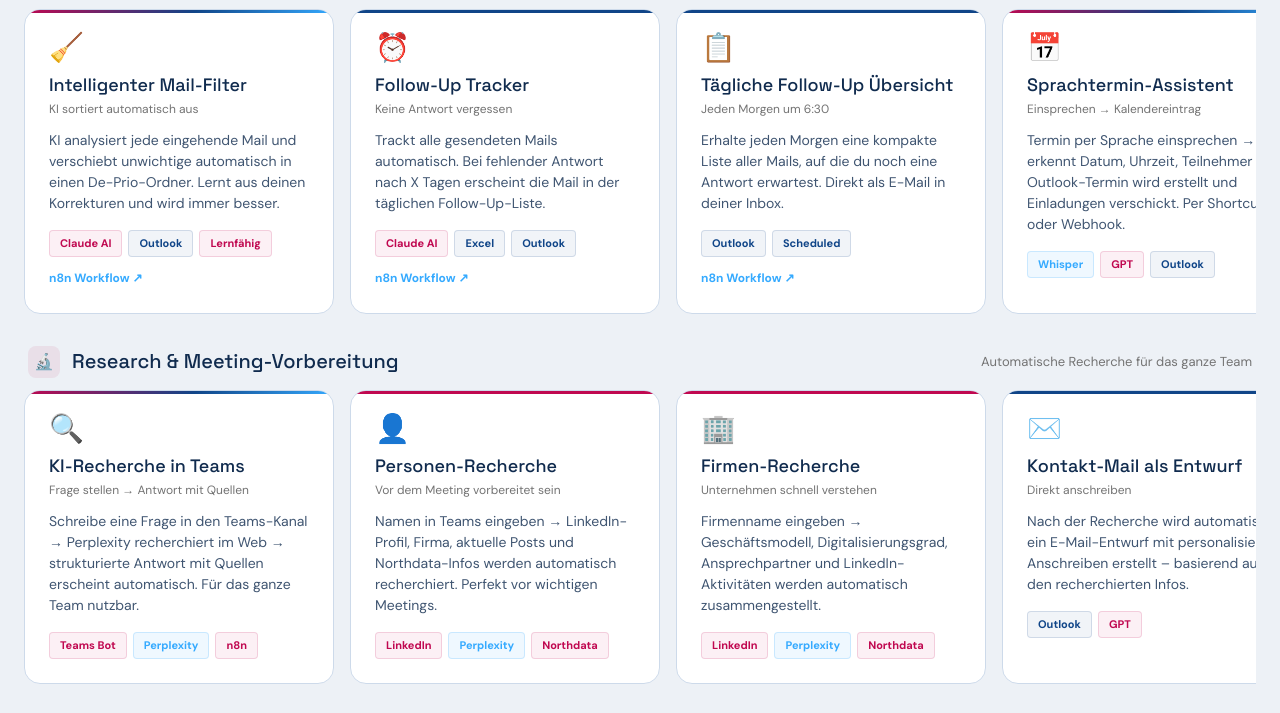
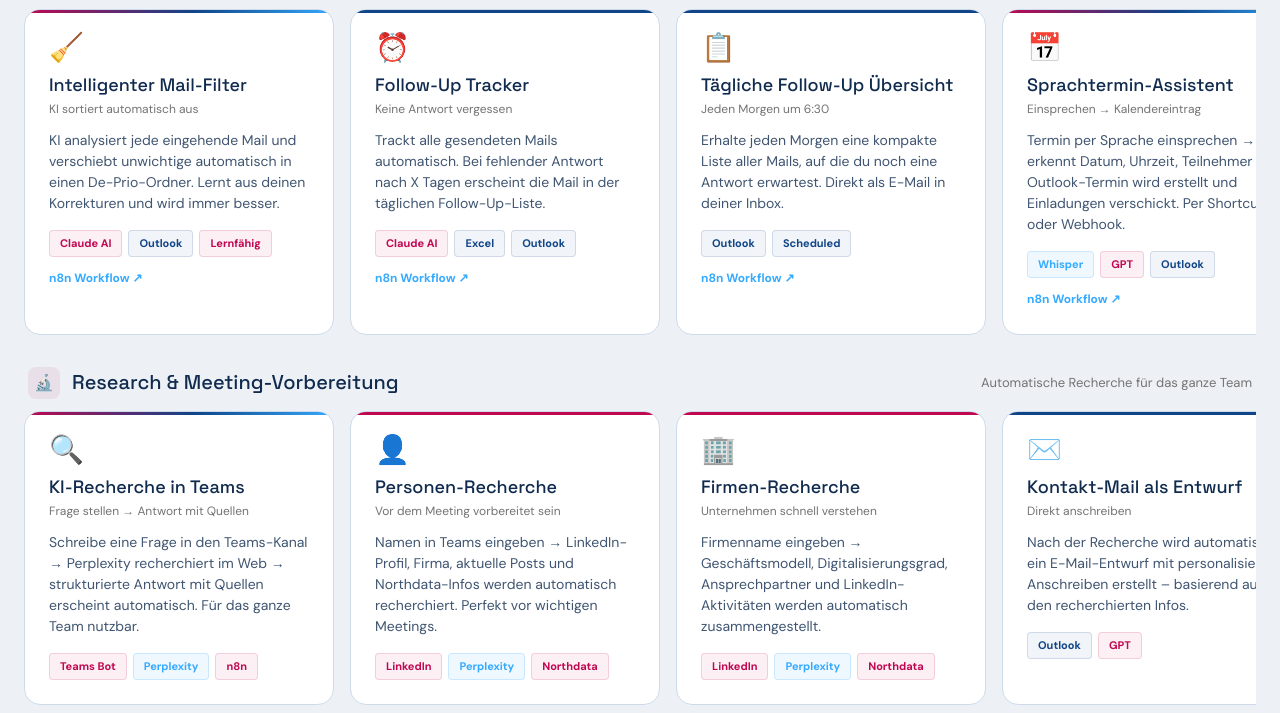
Before and after one commit to christoph-digital/ch-digital-assistent, a website: page public/index.html in a window 1280 px wide. Shown: the part 3433-4146 px from the top of the page. Drawn offline with Linux system fonts and the light colour scheme.

Commit message:
Add n8n workflow link to Sprachtermin-Assistent card
Co-Authored-By: Claude Opus 4.5 <noreply@anthropic.com>

```diff
--- a/public/index.html
+++ b/public/index.html
@@ -521,7 +521,7 @@
         <div class="card" data-a="grad"><div class="card-emoji">🧹</div><div class="card-name">Intelligenter Mail-Filter</div><div class="card-sub">KI sortiert automatisch aus</div><div class="card-desc">KI analysiert jede eingehende Mail und verschiebt unwichtige automatisch in einen De-Prio-Ordner. Lernt aus deinen Korrekturen und wird immer besser.</div><div class="card-tags"><span class="tag red">Claude AI</span><span class="tag marine">Outlook</span><span class="tag red">Lernfähig</span></div><a class="card-link" href="https://drive.google.com/file/d/1_tanFhclSwGdk7spk8V4AVM5gOFyy4qb/view?usp=sharing" target="_blank">n8n Workflow ↗</a></div>
         <div class="card" data-a="marine"><div class="card-emoji">⏰</div><div class="card-name">Follow-Up Tracker</div><div class="card-sub">Keine Antwort vergessen</div><div class="card-desc">Trackt alle gesendeten Mails automatisch. Bei fehlender Antwort nach X Tagen erscheint die Mail in der täglichen Follow-Up-Liste.</div><div class="card-tags"><span class="tag red">Claude AI</span><span class="tag marine">Excel</span><span class="tag marine">Outlook</span></div><a class="card-link" href="https://drive.google.com/file/d/19XXUIRENuIT3t_nlwnaf_Pk6qq-4RSqx/view?usp=drive_link" target="_blank">n8n Workflow ↗</a></div>
         <div class="card" data-a="marine"><div class="card-emoji">📋</div><div class="card-name">Tägliche Follow-Up Übersicht</div><div class="card-sub">Jeden Morgen um 6:30</div><div class="card-desc">Erhalte jeden Morgen eine kompakte Liste aller Mails, auf die du noch eine Antwort erwartest. Direkt als E-Mail in deiner Inbox.</div><div class="card-tags"><span class="tag marine">Outlook</span><span class="tag marine">Scheduled</span></div><a class="card-link" href="https://drive.google.com/file/d/1fchZumON9jjJJGTbCrYHYmmKBpum-l8C/view?usp=drive_link" target="_blank">n8n Workflow ↗</a></div>
-        <div class="card" data-a="grad"><div class="card-emoji">📅</div><div class="card-name">Sprachtermin-Assistent</div><div class="card-sub">Einsprechen → Kalendereintrag</div><div class="card-desc">Termin per Sprache einsprechen → KI erkennt Datum, Uhrzeit, Teilnehmer → Outlook-Termin wird erstellt und Einladungen verschickt. Per Shortcut oder Webhook.</div><div class="card-tags"><span class="tag sky">Whisper</span><span class="tag red">GPT</span><span class="tag marine">Outlook</span></div></div>
+        <div class="card" data-a="grad"><div class="card-emoji">📅</div><div class="card-name">Sprachtermin-Assistent</div><div class="card-sub">Einsprechen → Kalendereintrag</div><div class="card-desc">Termin per Sprache einsprechen → KI erkennt Datum, Uhrzeit, Teilnehmer → Outlook-Termin wird erstellt und Einladungen verschickt. Per Shortcut oder Webhook.</div><div class="card-tags"><span class="tag sky">Whisper</span><span class="tag red">GPT</span><span class="tag marine">Outlook</span></div><a class="card-link" href="https://drive.google.com/file/d/1nbG_HWxxULq7MVJSaUWhrvlPg2GLAKaW/view?usp=drive_link" target="_blank">n8n Workflow ↗</a></div>
         <div class="card" data-a="red"><div class="card-emoji">📝</div><div class="card-name">Meeting-Protokoll Generator</div><div class="card-sub">Audio → Zusammenfassung</div><div class="card-desc">Meeting-Aufnahme hochladen → Whisper transkribiert → GPT erstellt strukturiertes Protokoll mit Zusammenfassung, Entscheidungen und To-dos.</div><div class="card-tags"><span class="tag sky">Whisper</span><span class="tag red">GPT</span><span class="tag red">Webhook</span></div></div>
       </div>
     </div>
```
